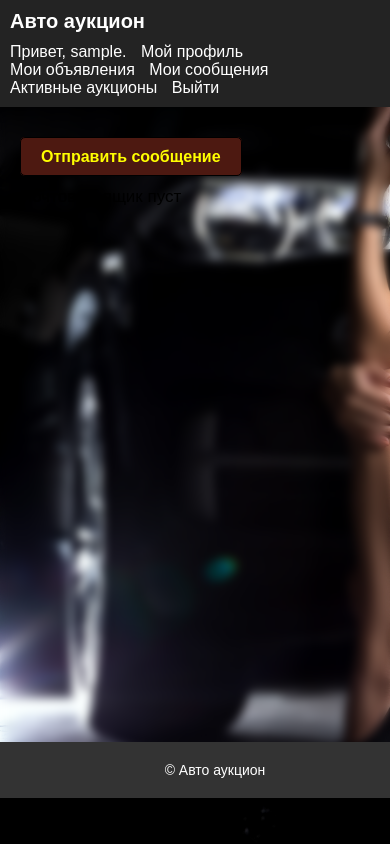
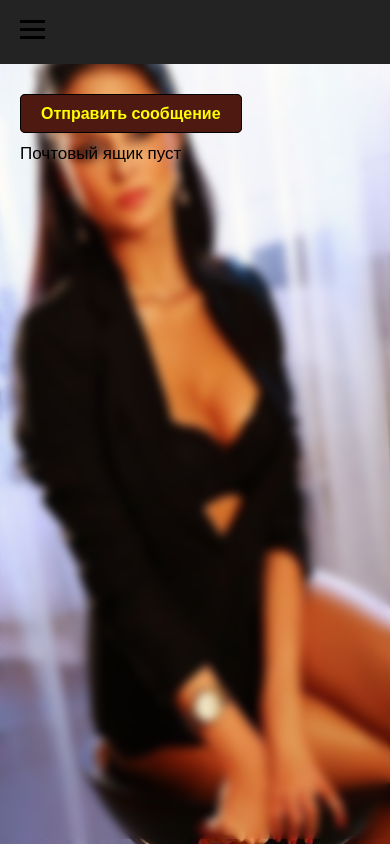
Before and after one commit to Kryukov1994/avto1701, a Django app: page /account/messages_view/ in a window 390 px wide. Run offline with Django 5.2, Linux system fonts and the light colour scheme; the visitor is signed in with stand-in values (Sample User, id 1).

Commit message:
Закл вертска

```diff
--- a/avto_market/account/templates/account/messages_detail.html
+++ b/avto_market/account/templates/account/messages_detail.html
@@ -39,7 +39,7 @@
         }
 
         .container {
-            min-height: 35vh;
+            min-height: 41vh;
           }
 
 
--- a/avto_market/account/templates/account/messages_view.html
+++ b/avto_market/account/templates/account/messages_view.html
@@ -56,7 +56,7 @@
             color: black;
             font-size: 17px;
             padding: 20px;
-            min-height: 35vh;
+            min-height: 40vh;
 
         }
 
--- a/avto_market/account/templates/account/register.html
+++ b/avto_market/account/templates/account/register.html
@@ -65,7 +65,7 @@
   }
 
   .container {
-    min-height: 35vh;
+    min-height: 45vh;
   }
 
 </style>
--- a/avto_market/account/templates/account/send_message.html
+++ b/avto_market/account/templates/account/send_message.html
@@ -56,7 +56,7 @@
   }
 
   .container {
-    min-height: 35vh;
+    min-height: 40vh;
   }
 
 </style>
--- a/avto_market/account/templates/registration/logged_out.html
+++ b/avto_market/account/templates/registration/logged_out.html
@@ -38,7 +38,7 @@
   }
 
   .container {
-    min-height: 35vh;
+    min-height: 43vh;
   }
 
 </style>
--- a/avto_market/account/templates/registration/login.html
+++ b/avto_market/account/templates/registration/login.html
@@ -51,7 +51,7 @@
   }
 
   .container {
-    min-height: 35vh;
+    min-height: 43vh;
   }
 
 
--- a/avto_market/auction/templates/auction/auction_create.html
+++ b/avto_market/auction/templates/auction/auction_create.html
@@ -57,7 +57,7 @@
   }
 
   .container {
-    min-height: 35vh;
+    min-height: 42vh;
   }
 
 </style>
--- a/avto_market/auction/templates/auction/comment_create.html
+++ b/avto_market/auction/templates/auction/comment_create.html
@@ -56,7 +56,7 @@
     color: black;
   }
   .container {
-    min-height: 35vh;
+    min-height: 42vh;
   }
 
 </style>
--- a/avto_market/auction/templates/auction/create_buyer.html
+++ b/avto_market/auction/templates/auction/create_buyer.html
@@ -57,7 +57,7 @@
   }
 
   .container {
-    min-height: 35vh;
+    min-height: 42vh;
   }
 
 </style>
--- a/avto_market/auction/templates/auction/edit_auction.html
+++ b/avto_market/auction/templates/auction/edit_auction.html
@@ -57,7 +57,7 @@
   }
 
   .container {
-    min-height: 35vh;
+    min-height: 42vh;
   }
 
 </style>
--- a/avto_market/avto/static/css/style.css
+++ b/avto_market/avto/static/css/style.css
@@ -46,6 +46,30 @@ nav ul li a {
   text-decoration: none;
   color: #fff;
 }
+
+
+/* Обычные стили бургер-меню */
+
+#burger-checkbox {
+  display: none;
+}
+
+.burger-icon {
+  display: none;
+}
+
+.menu {
+  list-style-type: none;
+}
+
+.menu li {
+  margin-bottom: 10px;
+}
+
+
+
+
+
 
 main {
   margin-top: 20px;
@@ -141,6 +165,17 @@ nav ul li a:hover {
 
 @media (max-width: 767px) {
   /* Стили для устройств с шириной экрана до 767px */
+
+  body {
+    font-family: Arial, sans-serif;
+    background-color: #595757;
+    background-image: url("6jpg.jpg");
+    background-size: cover;
+    backdrop-filter: blur(5px);
+  }
+
+
+
   .container {
     padding: 10px;
   }
@@ -166,4 +201,52 @@ nav ul li a:hover {
     border: initial;
     box-shadow: initial;
   }
+  .image {
+    display: none;
+  }
+
+  footer {
+    display: none;
+  }
+
 }
+
+
+
+
+/* Стили для отображения бургер-меню на мобильных устройствах */
+@media (max-width: 768px) {
+  .burger-icon {
+    display: block;
+    cursor: pointer;
+    padding: 10px;
+  }
+
+  .burger-icon span {
+    display: block;
+    width: 25px;
+    height: 3px;
+    background-color: #000;
+    margin-bottom: 5px;
+  }
+
+  .menu {
+    display: none;
+
+  }
+
+  .menu li {
+    margin-bottom: 20px;
+  }
+
+  /* Скрываем меню при открытии бургер-меню */
+  #burger-checkbox:checked ~ .menu {
+    display: flex;
+    flex-direction: column;
+    align-items: flex-start;
+  }
+
+
+
+
+}
--- a/avto_market/avto/templates/avto/base.html
+++ b/avto_market/avto/templates/avto/base.html
@@ -10,30 +10,28 @@
 </head>
 <body>
   <header>
-    <h1>Авто аукцион</h1>
     <nav>
-      <ul>
-
+      <input type="checkbox" id="burger-checkbox">
+      <label for="burger-checkbox" class="burger-icon">
+        <span></span>
+        <span></span>
+        <span></span>
+      </label>
+      <ul class="menu">
         {% if user.is_authenticated %}
-        <li>Привет, {{user.username}}. </li>
-        <li><a href="{% url 'account:profile' %}"> Мой профиль  </a> </li>
-        <li><a href="{% url 'avto:user_avto' %}"> Мои объявления  </a> </li>
-        <li><a href="{% url 'account:messages_view' %}"> Мои сообщения  </a> </li>
-        <li><a href="{% url 'auction:view_all_auctions' %}"> Активные аукционы  </a> </li>
-        <li><a href="{% url 'account:logout' %}"> Выйти </a> </li>
-
-
-      {% else %}
-      <li><a href="{% url 'account:register' %}"> Регистрация </a> </li>
-      <li><a href="{% url 'account:login' %}"> Авторизироваться </a> </li>
-      <li><a href="{% url 'avto:avto_list' %}">Лоты</a></li>
-      <li><a href="{% url 'avto:index' %}">Главная</a></li>
-
-      {% endif %}
-
-
-
-
+        <li>Привет, {{user.username}}.</li>
+        <li><a href="{% url 'account:profile' %}">Мой профиль</a></li>
+        <li><a href="{% url 'avto:user_avto' %}">Мои объявления</a></li>
+        <li><a href="{% url 'account:messages_view' %}">Мои сообщения</a></li>
+        <li><a href="{% url 'auction:view_all_auctions' %}">Активные аукционы</a></li>
+        <li><a href="{% url 'avto:avto_list' %}">Лоты</a></li>
+        <li><a href="{% url 'account:logout' %}">Выйти</a></li>
+        {% else %}
+        <li><a href="{% url 'account:register' %}">Регистрация</a></li>
+        <li><a href="{% url 'account:login' %}">Авторизироваться</a></li>
+        <li><a href="{% url 'avto:avto_list' %}">Лоты</a></li>
+        <li><a href="{% url 'avto:index' %}">Главная</a></li>
+        {% endif %}
       </ul>
     </nav>
   </header>
@@ -53,6 +51,26 @@
     <p>© Авто аукцион</p>
   </footer>
 
-  <script src="{% static 'js/scripts.js' %}"></script>
+  <script >
+    const burgerCheckbox = document.getElementById('burger-checkbox');
+const menu = document.querySelector('.menu');
+
+// Закрываем меню по клику на ссылку
+menu.addEventListener('click', (e) => {
+  if (e.target.tagName === 'A') {
+    burgerCheckbox.checked = false;
+  }
+});
+
+// Закрываем меню при клике вне меню
+document.addEventListener('click', (e) => {
+  if (!e.target.closest('nav')) {
+    burgerCheckbox.checked = false;
+  }
+});
+
+
+
+  </script>
 </body>
 </html>
--- a/avto_market/avto/templates/avto/delete_avto.html
+++ b/avto_market/avto/templates/avto/delete_avto.html
@@ -75,7 +75,7 @@
   }
 
   .container {
-    min-height: 35vh;
+    min-height: 41vh;
   }
 
 </style>
```
Also changed, not shown: avto_market/avto/templates/avto/user_avto.html (+15 -0 lines), avto_market/avto/static/css/2.jpg (added), avto_market/avto/static/css/3.jpg (added), avto_market/avto/static/css/5jpg.jpg (added), avto_market/avto/static/css/6jpg.jpg (added), avto_market/avto/static/css/Красотка2.jpg (added), avto_market/avto/static/img/Красотка2.jpg (added).
